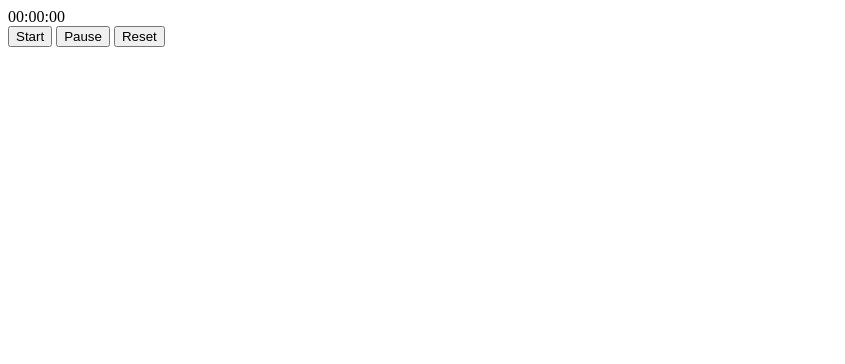
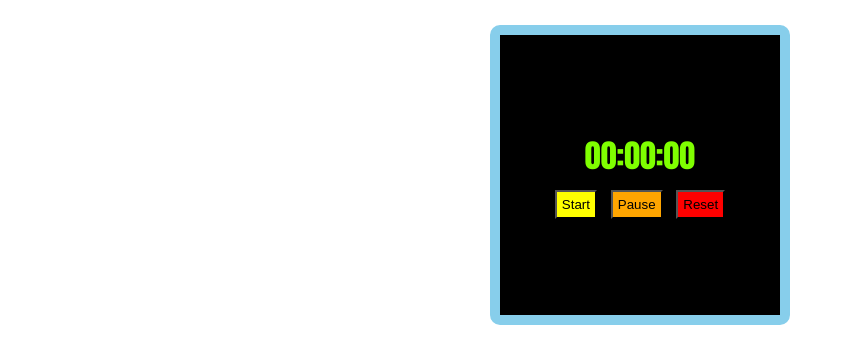
Before and after one commit to frakong/Stopwatch, a plain HTML site: page index.html in a window 1280 px wide. Shown: the whole page, without its empty margins (0-845 px from the left). Drawn offline with Linux system fonts and the light colour scheme.

Commit message:
Linked CSS, added styles

```diff
--- a/index.html
+++ b/index.html
@@ -5,14 +5,15 @@
     <meta http-equiv="X-UA-Compatible" content="IE=edge">
     <meta name="viewport" content="width=device-width, initial-scale=1.0">
     <title>Stopwatch</title>
+    <link rel="stylesheet" href="styles.css"/>
   </head>
   <body>
     <div class="stopwatch">
       <div class="timer">00:00:00</div>
       <div class="buttons">
-        <button id="startButton">Start</button>
-        <button id="pauseButton">Pause</button>
-        <button id="resetButton">Reset</button>
+        <button class="button" id="startButton">Start</button>
+        <button class="button" id="pauseButton">Pause</button>
+        <button class="button" id="resetButton">Reset</button>
       </div>
     </div>
     <script src="index.js"></script>
--- a/styles.css
+++ b/styles.css
@@ -0,0 +1,51 @@
+* {
+  margin: 0;
+  padding: 0;
+  box-sizing: border-box;
+}
+
+.stopwatch {
+  width: 300px;
+  height: 300px;
+  background-color: black;
+  padding: 25px;
+  border: 10px solid skyblue;
+  border-radius: 10px;
+  margin: 25px auto;
+
+  display: flex;
+  flex-direction: column;
+  justify-content: center;
+}
+
+.timer {
+  width: 100%;
+  color: chartreuse;
+  font-size: 32px;
+  font-family: Impact, Times New Roman, serif;
+  text-align: center;
+  margin-bottom: 10px;
+}
+
+.buttons {
+  width: 80%;
+  margin: 0 auto;
+  display: flex;
+  justify-content: space-around;
+}
+
+.button {
+  padding: 5px;
+}
+
+#startButton{
+  background-color: yellow;
+}
+
+#pauseButton {
+  background-color: orange;
+}
+
+#resetButton {
+  background-color: red;
+}
```
